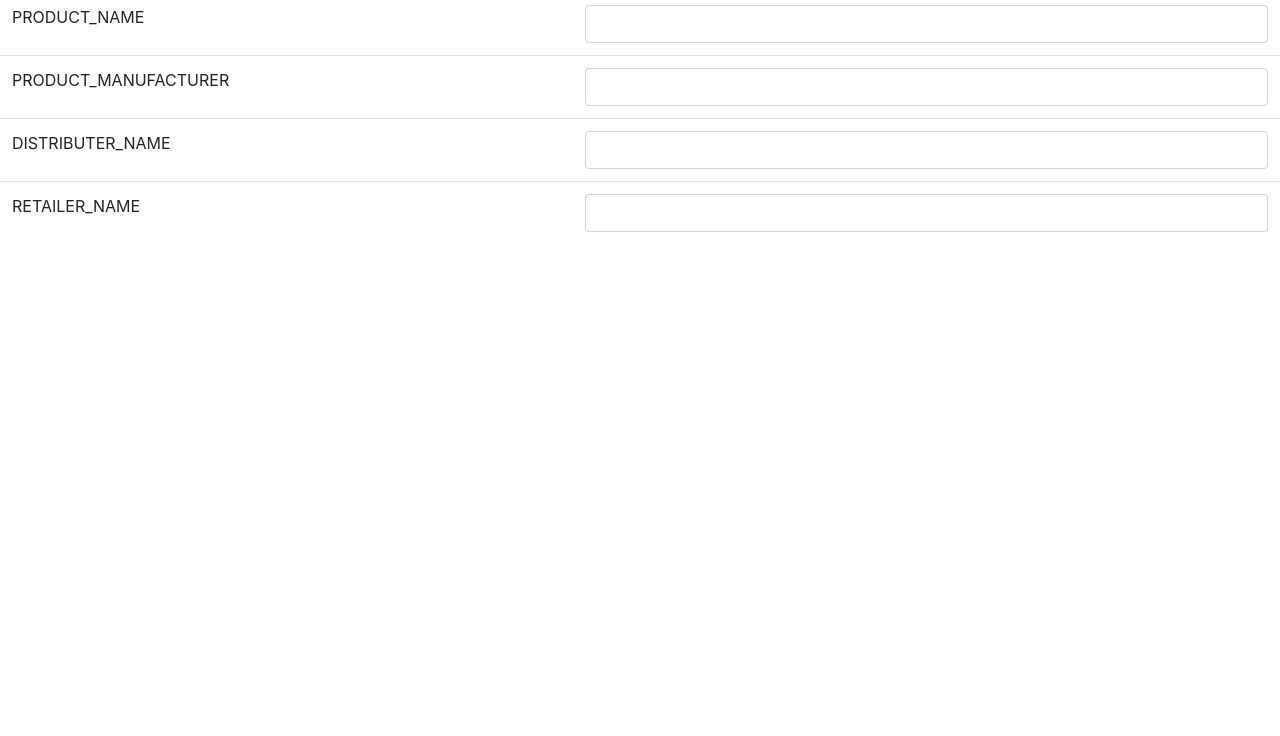
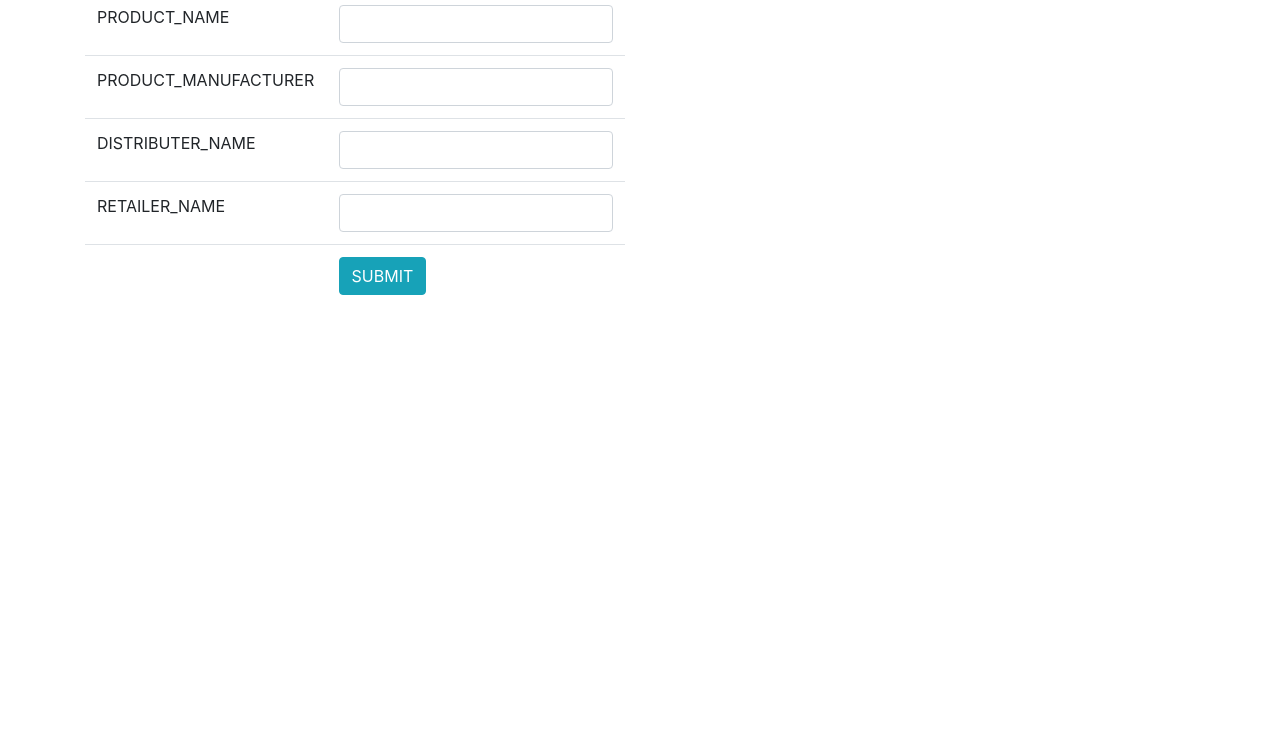
Before and after one commit to merinsara11/product-app, a plain HTML site: page product_app.html in a window 1280 px wide. Shown: the part 64-800 px from the top of the page. Drawn offline with nearby package versions, Linux system fonts and the light colour scheme.

Commit message:
added button

```diff
--- a/product_app.html
+++ b/product_app.html
@@ -8,6 +8,9 @@
 </head>
 <body>
     <h1>PRODUCT APP</h1>
+    <div class="container">
+        <div class="row">
+            <div class="col col col-12 col-sm-6 col-md-6 col-lg-6 col-xl-6">
                 <table class="table">
                     <tr>
                         <td>PRODUCT_NAME</td>
@@ -25,7 +28,15 @@
                         <td>RETAILER_NAME</td>
                         <td><input type="text" class="form-control"></td>
                     </tr>
+                    <tr>
+                        <td></td>
+                        <td><Button class="btn btn-info">SUBMIT</td>
+                    </tr>
                 </table>
+
+            </div>
+        </div>
+    </div>
 
 </body>
 </html>
```
Lines whose indentation alone changed are shown as unchanged.
